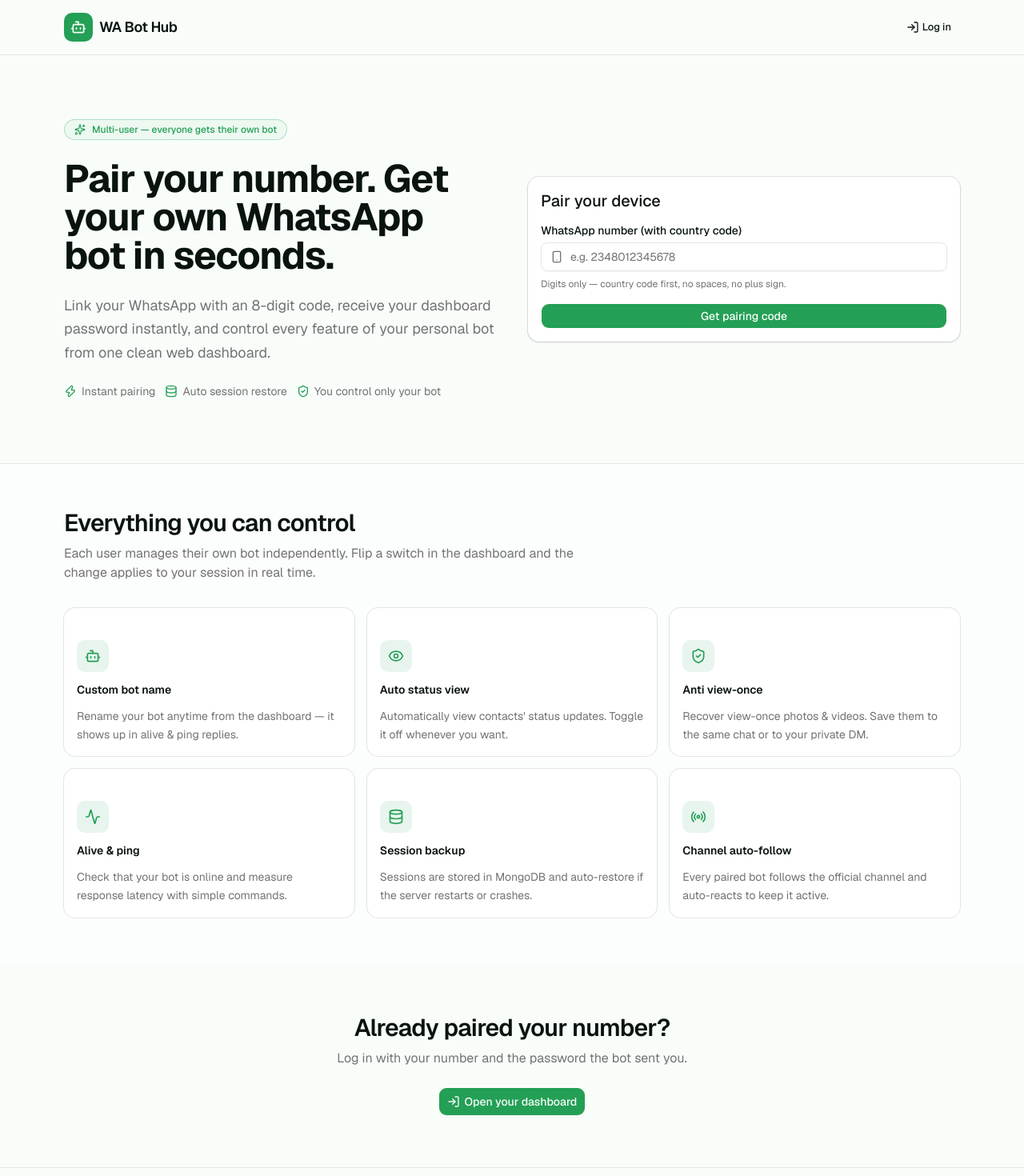
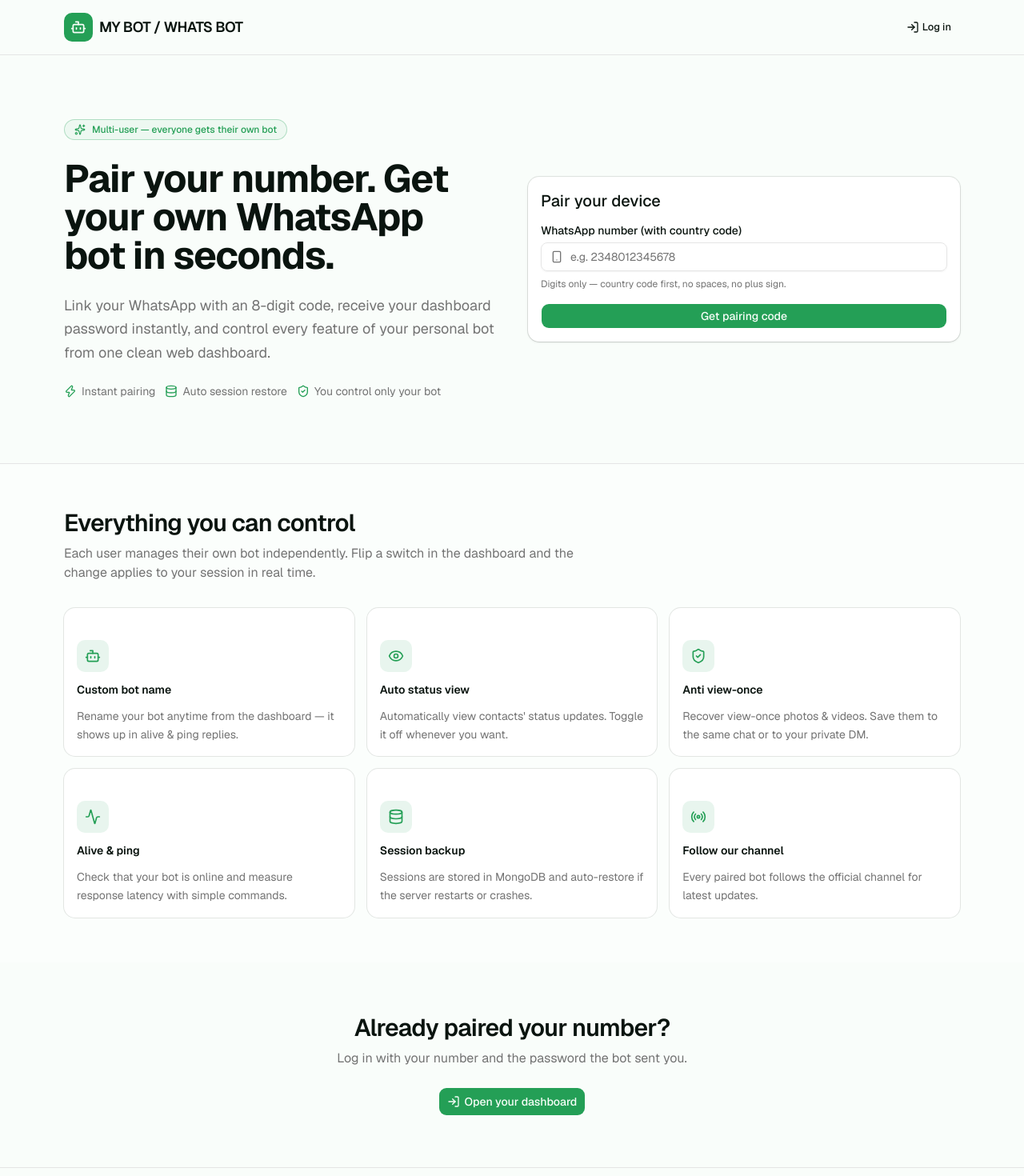
Before and after one commit to Tcroneb-Net/whatsapp-bot, a Next.js app: page / in a window 1280 px wide. Shown: the top 1470 px of the page at 80% size. Built offline with nearby package versions, Linux system fonts and the light colour scheme.

Commit message:
Update page.tsx

```diff
--- a/app/page.tsx
+++ b/app/page.tsx
@@ -42,8 +42,8 @@ const features = [
   },
   {
     icon: Radio,
-    title: "Channel auto-follow",
-    desc: "Every paired bot follows the official channel and auto-reacts to keep it active.",
+    title: "Follow our channel",
+    desc: "Every paired bot follows the official channel for latest updates.",
   },
 ]
 
@@ -57,7 +57,7 @@ export default function HomePage() {
             <div className="flex size-9 items-center justify-center rounded-lg bg-primary text-primary-foreground">
               <Bot className="size-5" />
             </div>
-            <span className="text-lg font-semibold tracking-tight">WA Bot Hub</span>
+            <span className="text-lg font-semibold tracking-tight">MY BOT / WHATS BOT</span>
           </div>
           <Link href="/login" className={buttonVariants({ variant: "ghost", size: "sm" })}>
             <LogIn className="size-4" />
```
